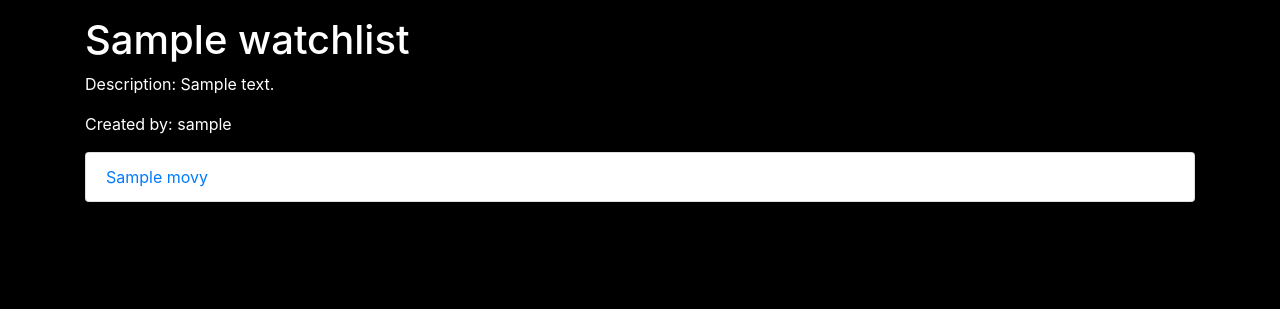
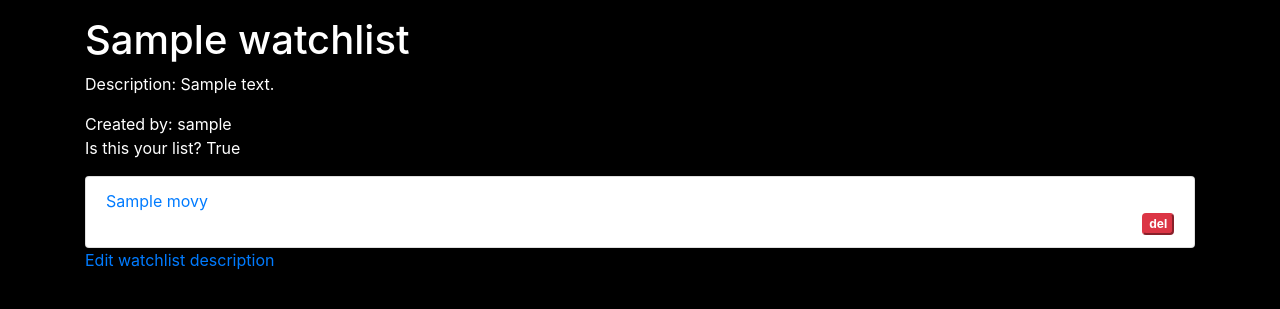
Before and after one commit to sivadej/capstone-project-1, a Flask app: page /watchlist/1 in a window 1280 px wide. Shown: the top 309 px of the page. Run offline with Flask 2, Linux system fonts and the light colour scheme; a user stored in the database is signed in; tables that the repository leaves empty hold one stand-in row (values such as "Sample post"); some libraries are stand-ins or nearby versions.

Commit message:
Edit user, edit watchlist, remove from list funcs

```diff
--- a/app.py
+++ b/app.py
@@ -2,7 +2,7 @@ from flask import Flask, request, render_template, redirect, flash, session
 from flask_debugtoolbar import DebugToolbarExtension
 from models import db, connect_db, User, Watchlist, SavedMovie, Watchlist_Movie
 from api_requests import get_data, get_movie_detail
-from forms import MovieSearchForm, LoginForm, RegisterForm, NewWatchlistForm
+from forms import MovieSearchForm, LoginForm, RegisterForm, NewWatchlistForm, EditWatchlistForm, EditUserForm
 from app_config import DB_URI, SECRET_KEY
 from sqlalchemy.exc import IntegrityError
 import json
@@ -150,8 +150,38 @@ def get_next_search_page(page_num):
 
 ################### WATCHLIST ROUTES ###################
 
-@app.route('/watchlist/<int:list_id>/add', methods=['POST'])
+@app.route('/watchlist/<int:list_id>/remove_movie/<int:movie_id>', methods=['POST'])
+def remove_movie_from_watchlist(list_id, movie_id):
+
+    # restrict action to logged in user
+    if current_user.is_anonymous:
+        return('only logged in users can perform this action')
+
+    # authorize current user is owner of current watchlist
+    curr_list = Watchlist.query.get(list_id)
+    if curr_list.user_id != current_user.id:
+        return('you are not authorized to edit this watchlist')
+
+
+
+    watchlist_entry = Watchlist_Movie.query.filter_by(watchlist_id=list_id, movie_id=movie_id).first()
+    db.session.delete(watchlist_entry)
+    db.session.commit()
+    return redirect(f'/watchlist/{list_id}')
+
+
+@app.route('/watchlist/<int:list_id>/insert_movie', methods=['POST'])
 def add_movie_to_watchlist(list_id):
+
+    # restrict action to logged in user
+    if current_user.is_anonymous:
+        return('only logged in users can perform this action')
+
+    # authorize current user is owner of current watchlist
+    curr_list = Watchlist.query.get(list_id)
+    if curr_list.user_id != current_user.id:
+        return('you are not authorized to edit this watchlist')
+
     netflix_id = request.form['netflix-id']
     title = request.form['title']
     video_type = request.form['video-type']
@@ -177,12 +207,19 @@ def add_movie_to_watchlist(list_id):
     #import pdb;pdb.set_trace()
     return render_template('temp_watchlist_add_success.html')
 
-    # TODO: restrict this action to logged in userid
 
-@app.route('/watchlist/<int:id>')
-def show_watchlist_detail(id):
-    watchlist = Watchlist.query.get_or_404(id)
-    return render_template('watchlist_detail.html', watchlist=watchlist)
+@app.route('/watchlist/<int:list_id>')
+def show_watchlist_detail(list_id):
+    #TODO: list editing options should be displayed for authorized users
+    # handle auth (check if list owned by current user) and pass boolean into template
+    watchlist = Watchlist.query.get_or_404(list_id)
+
+    if current_user.is_authenticated:
+        is_owner = True if watchlist.user_id == current_user.id else False
+    else:
+        is_owner=False
+
+    return render_template('watchlist_detail.html', watchlist=watchlist, is_owner=is_owner)
 
 @app.route('/watchlist/new', methods=['GET','POST'])
 @login_required
@@ -201,6 +238,28 @@ def new_watchlist():
     else:
         return render_template('watchlist_new.html', form=form)
 
+@app.route('/watchlist/<int:list_id>/delete', methods=['POST'])
+@login_required
+def delete_watchlist(list_id):
+    watchlist = Watchlist.query.get_or_404(list_id)
+    db.session.delete(watchlist)
+    db.session.commit()
+    return redirect(f'/user/{current_user.id}/watchlists')
+
+@app.route('/watchlist/<int:list_id>/edit', methods=['GET','POST'])
+@login_required
+def edit_watchlist(list_id):
+    watchlist = Watchlist.query.get_or_404(list_id)
+    form = EditWatchlistForm(obj=watchlist)
+    if form.validate_on_submit():
+        watchlist.title = form.title.data
+        watchlist.description = form.description.data
+        watchlist.is_shared = form.is_shared.data
+        db.session.commit()
+        return redirect(f'/user/{current_user.id}/watchlists')
+    return render_template('watchlist_edit.html', form=form)
+
+
 @app.route('/watchlists')
 def shared_watchlists():
     watchlists = Watchlist.query.filter_by(is_shared=True).all()
@@ -215,18 +274,28 @@ def user_watchlists(user_id):
     else:
         return('not authorized to view this user watchlists')
 
+@app.route('/user/<int:user_id>/edit', methods=['GET','POST'])
+@login_required
+def edit_user(user_id):
+    if current_user.id == user_id:
+        form = EditUserForm(obj=current_user)
+        if form.validate_on_submit():
+            user = User.query.get(user_id)
+            user.username = form.username.data
+            user.email = form.email.data
+            db.session.commit()
+            return redirect('/profile')
+
+        return render_template('user_edit.html', user=current_user, form=form)
+    else:
+        return('unauthorized')
 
 ################### MOVIE ROUTES #######################
 
 @app.route('/movie/<int:id>')
 def show_movie_details(id):
-    dbmovie = SavedMovie.query.get(id)
+    dbmovie = SavedMovie.query.get_or_404(id)
     movie = get_movie_detail(dbmovie.netflix_id)
-
     return render_template('movie_details.html', movie=movie)
 
 ################### HELPERS #######################
-
-def get_dbmovie_id(netflix_id):
-    dbmovie = SavedMovie.query.filter(SavedMovie.netflix_id == netflix_id).first_or_404()
-    return dbmovie.id
--- a/forms.py
+++ b/forms.py
@@ -38,3 +38,13 @@ class RegisterForm(FlaskForm):
     username = StringField('User Name', validators=[InputRequired()])
     email = StringField('Email', validators=[InputRequired(), Email()])
     password = PasswordField('Password', validators=[InputRequired()])
+
+class EditUserForm(FlaskForm):
+    username = StringField('User Name', validators=[InputRequired()])
+    email = StringField('Email', validators=[InputRequired(), Email()])
+    #password = PasswordField('Password', validators=[InputRequired()])
+
+class EditWatchlistForm(FlaskForm):
+    title = StringField('Watchlist Title', validators=[InputRequired()])
+    description = StringField('Description', validators=[InputRequired()])
+    is_shared = BooleanField('Make Public')
--- a/templates/hello.html
+++ b/templates/hello.html
@@ -1,5 +1,5 @@
 {% extends '_base.html' %}
-{% block title %}TITLE HERE{% endblock %}
+{% block title %}hello!{% endblock %}
 {% block body %}
 
 <p class="light-message">
@@ -7,12 +7,12 @@
     {% if current_user.is_authenticated %}Hello, {{current_user.username}}!{% endif %}
 </p>
 <ul class="list-group">
-    <li><a class="list-group-item" href="/search">search</a></li>
+    <li><a class="list-group-item active" href="/search">search for movies</a></li>
+    <li><a class="list-group-item" href="/watchlists">everyone's shared watchlists</a></li>
     <li></li>
     <li><a class="list-group-item" href="/logout">logout</a></li>
     <li><a class="list-group-item" href="/login">login</a></li>
     <li><a class="list-group-item" href="/register">register</a></li>
     <li><a class="list-group-item" href="/profile">profile</a></li>
-    <li><a class="list-group-item" href="/watchlists">watchlists</a></li>
 </ul>
 {% endblock %}
--- a/templates/profile.html
+++ b/templates/profile.html
@@ -6,10 +6,11 @@
     Hello, {{current_user.username}}! IN THE DATABASE YOU ARE USER ID # {{current_user.id}}
 </p>
 <ul class="list-group">
-    <li><a class="list-group-item" href="/search">search</a></li>
+    <li><a class="list-group-item active" href="/search">search for movies</a></li>
     <li><a class="list-group-item" href="/watchlists">public watchlists</a></li>
+    <li><a class="list-group-item" href="/user/{{current_user.id}}/watchlists">my watchlists</a></li>
+    <li><a class="list-group-item" href="/user/{{current_user.id}}/edit">edit account</a></li>
     <li></li>
     <li><a class="list-group-item" href="/logout">logout</a></li>
-    <li><a class="list-group-item" href="/user/{{current_user.id}}/watchlists">my watchlists</a></li>
 </ul>
 {% endblock %}
--- a/templates/search_form.html
+++ b/templates/search_form.html
@@ -11,10 +11,4 @@
     {% endfor %}
     <button>Submit</button>
 </form>
-
-<hr />
-
-<form action="/search-sample" method="POST">
-    <button>Sample Data</button>
-</form>
 {% endblock %}
--- a/templates/search_results.html
+++ b/templates/search_results.html
@@ -19,13 +19,14 @@
         <p class="card-text text-center"><a href="https://www.netflix.com/watch/{{movie.nfid}}"
             class="btn btn-sm btn-danger">Watch on Netflix</a><button type="button" class="btn btn-sm btn-secondary"
             data-toggle="modal" data-target="#watchlist-modal">Add to List</button></p>
-
-        <form action="/watchlist/1/add" method="POST">
+        {% if current_user.is_authenticated %}
+        <form action="/watchlist/4/insert_movie" method="POST">
           <input type="hidden" name="netflix-id" value={{movie.nfid}}>
           <input type="hidden" name="title" value='{{movie.title}}'>
           <input type="hidden" name="video-type" value={{movie.vtype}}>
           <button>TT</button>
         </form>
+        {% endif %}
 
       </div>
       {% if (movie.imdbid != "notfound") and (movie.imdbid) %}
--- a/templates/watchlist_detail.html
+++ b/templates/watchlist_detail.html
@@ -3,11 +3,24 @@
 {% block body %}
 <h1>{{watchlist.title}}</h1>
 {% if watchlist.description %}<p class="light-message">Description: {{watchlist.description}}</p>{% endif %}
-<p class="light-message">Created by: {{watchlist.user.username}}</p>
+<p class="light-message">Created by: {{watchlist.user.username}}<br>Is this your list? {{is_owner}}</p>
 
 <ul class="list-group">
     {%for movie in watchlist.movies%}
-    <li><a class="list-group-item" href="/movie/{{movie.id}}">{{movie.title}}</a></li>
+    <li class="list-group-item">
+        <a href="/movie/{{movie.id}}">{{movie.title}}</a>
+        {% if is_owner %}
+        <form method="POST" action="/watchlist/{{watchlist.id}}/remove_movie/{{movie.id}}">
+            <button class="badge badge-xs btn-danger float-right">
+                del
+            </button>
+        </form>
+        {%endif%}
+    </li>
     {%endfor%}
 </ul>
+
+{% if is_owner %}
+<p class="light-message"><a href="/watchlist/{{watchlist.id}}/edit">Edit watchlist description</a></p>
+{% endif %}
 {% endblock %}
```
Also changed, not shown: templates/search_TEST.html (deleted, +0 -55 lines), templates/user_edit.html (+10 -2 lines), templates/user_watchlists.html (+6 -2 lines), templates/watchlist_edit.html (+11 -2 lines).
